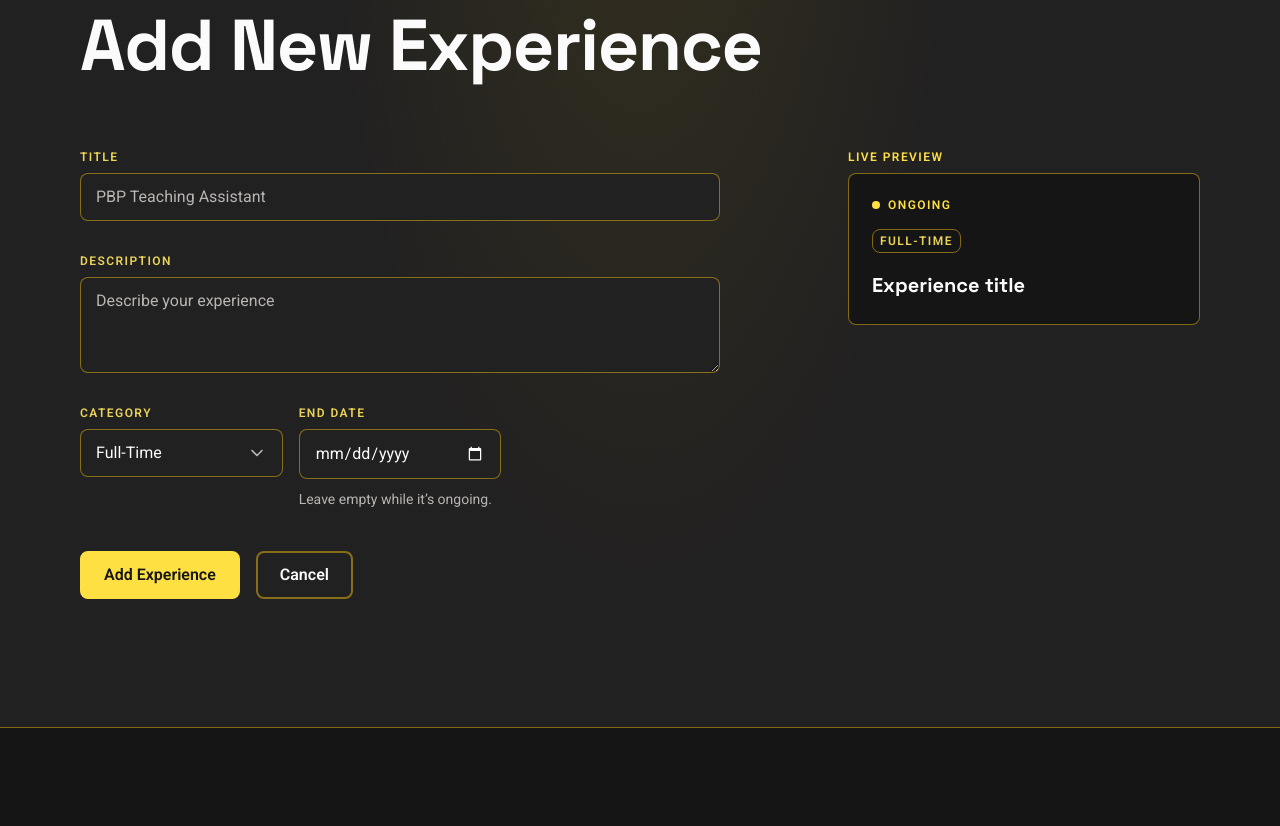
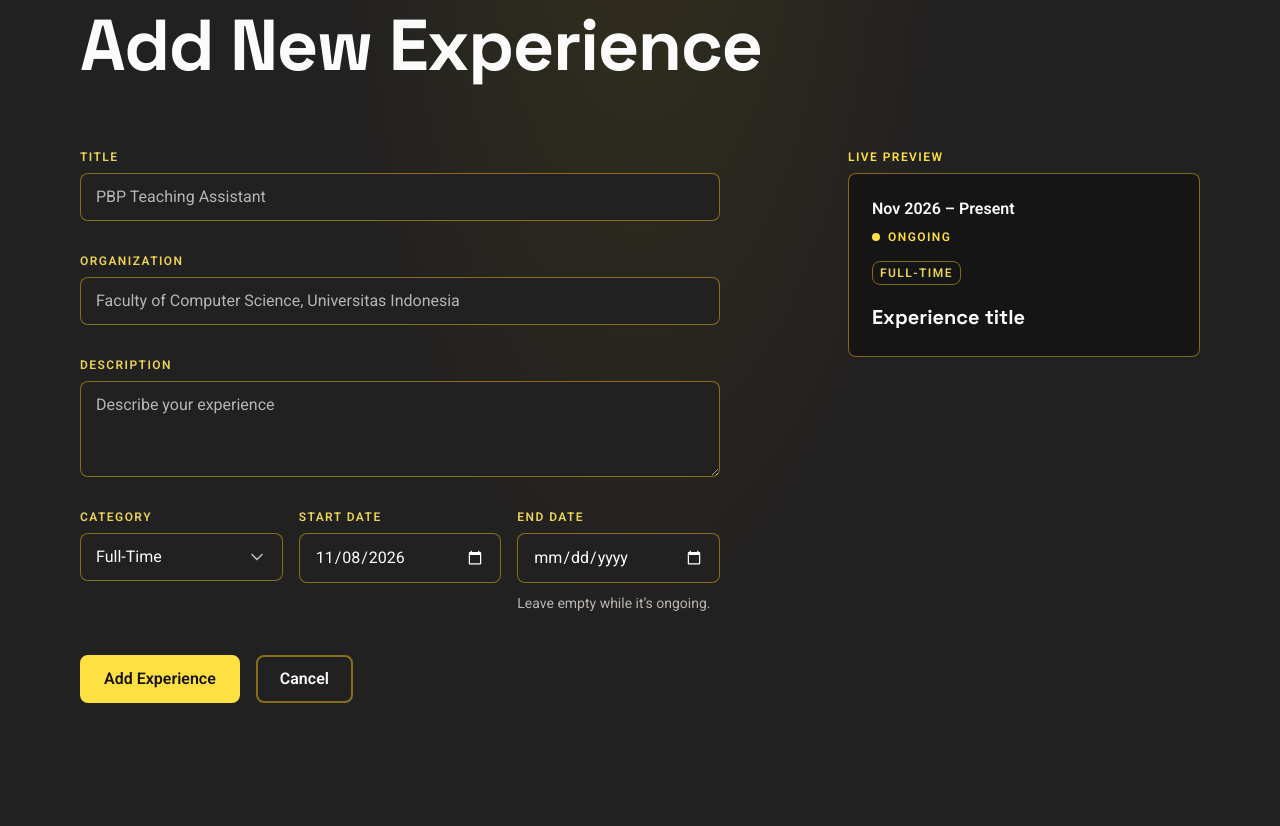
Before and after one commit to 1drism/myportofolio, a Django app: page /experience/add/ in a window 1280 px wide. Shown: the part 204-1030 px from the top of the page. Run offline with Django 5.2, Linux system fonts and the light colour scheme; the visitor is signed in with stand-in values (Sample User, id 1).

Commit message:
feat(experience): add organization and editable start date with period display

```diff
--- a/main/forms.py
+++ b/main/forms.py
@@ -155,15 +155,19 @@ class ExperienceForm(ModelForm):
         model = Experience
         fields = [
             "title",
+            "organization",
             "description",
             "category",
+            "started_at",
             "ended_at",
         ]
 
         labels = {
             "title": "Title",
+            "organization": "Organization",
             "description": "Description",
             "category": "Category",
+            "started_at": "Start Date",
             "ended_at": "End Date",
         }
 
@@ -178,10 +182,21 @@ class ExperienceForm(ModelForm):
                     "maxlength": 255,
                 }
             ),
+            "organization": TextInput(
+                attrs={
+                    "placeholder": "Faculty of Computer Science, Universitas Indonesia",
+                    "maxlength": 255,
+                }
+            ),
             "description": Textarea(
                 attrs={
                     "placeholder": "Describe your experience",
                     "rows": 3,
+                }
+            ),
+            "started_at": DateInput(
+                attrs={
+                    "type": "date",
                 }
             ),
             "ended_at": DateInput(
@@ -190,6 +205,14 @@ class ExperienceForm(ModelForm):
                 }
             ),
         }
+
+    def clean(self):
+        cleaned_data = super().clean()
+        started_at = cleaned_data.get("started_at")
+        ended_at = cleaned_data.get("ended_at")
+        if started_at and ended_at and ended_at < started_at:
+            self.add_error("ended_at", "End date can't be before the start date.")
+        return cleaned_data
 
 
 class SkillForm(ModelForm):
--- a/main/models.py
+++ b/main/models.py
@@ -2,6 +2,7 @@ import uuid
 
 from django.contrib.auth.models import User
 from django.db import models
+from django.utils import timezone
 
 
 class Experience(models.Model):
@@ -16,13 +17,14 @@ class Experience(models.Model):
 
     id = models.UUIDField(primary_key=True, default=uuid.uuid4, editable=False)
     title = models.CharField(max_length=255)
+    organization = models.CharField(max_length=255, blank=True, default="")
     description = models.TextField()
     category = models.CharField(
         max_length=20,
         choices=EXPERIENCE_CHOICES,
         default="full-time",
     )
-    started_at = models.DateTimeField(auto_now_add=True)
+    started_at = models.DateTimeField(default=timezone.now)
     ended_at = models.DateTimeField(blank=True, null=True)
 
     def __str__(self):
@@ -31,6 +33,18 @@ class Experience(models.Model):
     @property
     def is_ongoing(self):
         return self.ended_at is None
+
+    @property
+    def period(self):
+        start = timezone.localdate(self.started_at)
+        if self.ended_at is None:
+            return f"{start:%b %Y} – Present"
+        end = timezone.localdate(self.ended_at)
+        if (start.year, start.month) == (end.year, end.month):
+            return f"{end:%b %Y}"
+        if start.year == end.year:
+            return f"{start:%b} – {end:%b %Y}"
+        return f"{start:%b %Y} – {end:%b %Y}"
 
 class Education(models.Model):
     id = models.UUIDField(primary_key=True, default=uuid.uuid4, editable=False)
--- a/main/views.py
+++ b/main/views.py
@@ -41,7 +41,7 @@ def show_main(request):
 def show_experience(request):
     context = {
         "name": "Idris",
-        "experience_list": Experience.objects.all(),
+        "experience_list": Experience.objects.order_by("-started_at"),
         "is_editor": is_editor(request.user),
     }
     return render(request, "experience.html", context)
--- a/static/css/style.css
+++ b/static/css/style.css
@@ -974,6 +974,7 @@ html {
 }
 
 .experience-form .form-group--category,
+.experience-form .form-group--started_at,
 .experience-form .form-group--ended_at {
     grid-column: span 2;
 }
@@ -1188,6 +1189,7 @@ html {
     overflow-wrap: anywhere;
 }
 
+.preview-card__org:empty,
 .preview-card__description:empty {
     display: none;
 }
--- a/static/js/form-preview.js
+++ b/static/js/form-preview.js
@@ -22,6 +22,24 @@ document.addEventListener("DOMContentLoaded", () => {
         });
     }
 
+    function toDate(value) {
+        return value ? new Date(value + "T00:00") : null;
+    }
+
+    function monthYear(date) {
+        return date.toLocaleDateString("en-US", { month: "short", year: "numeric" });
+    }
+
+    function formatMonthRange(start, end) {
+        if (!start) return "Start date";
+        if (!end) return `${monthYear(start)} – Present`;
+        if (start.getFullYear() === end.getFullYear() && start.getMonth() === end.getMonth()) return monthYear(end);
+        if (start.getFullYear() === end.getFullYear()) {
+            return `${start.toLocaleDateString("en-US", { month: "short" })} – ${monthYear(end)}`;
+        }
+        return `${monthYear(start)} – ${monthYear(end)}`;
+    }
+
     function yearOf(value) {
         return value ? new Date(value + "T00:00").getFullYear() : "";
     }
@@ -44,6 +62,11 @@ document.addEventListener("DOMContentLoaded", () => {
             const ended = fieldValue(el.dataset.previewStatus);
             el.textContent = ended ? "Completed" : "Ongoing";
             el.classList.toggle("is-ongoing", !ended);
+        });
+
+        card.querySelectorAll("[data-preview-range]").forEach((el) => {
+            const [startName, endName] = el.dataset.previewRange.split(" ");
+            el.textContent = formatMonthRange(toDate(fieldValue(startName)), toDate(fieldValue(endName)));
         });
 
         card.querySelectorAll("[data-preview-period]").forEach((el) => {
--- a/templates/experience.html
+++ b/templates/experience.html
@@ -23,7 +23,7 @@
                     {% for experience in experience_list %}
                         <article class="timeline-row">
                             <div class="timeline-row__when">
-                                {# TODO(feature/experience-organization-dates): show the start – end date range here once Experience stores real dates #}
+                                <p class="text-body-strong timeline-row__period">{{ experience.period }}</p>
                                 <p class="timeline-row__status label-overline{% if experience.is_ongoing %} is-ongoing{% endif %}">
                                     {% if experience.is_ongoing %}Ongoing{% else %}Completed{% endif %}
                                 </p>
@@ -31,7 +31,9 @@
                             <div class="timeline-row__body">
                                 <span class="tag label-overline">{{ experience.get_category_display }}</span>
                                 <h2 class="text-h3 timeline-row__title">{{ experience.title }}</h2>
-                                {# TODO(feature/experience-organization-dates): show the organization here once Experience has that field #}
+                                {% if experience.organization %}
+                                    <p class="text-body-strong timeline-row__org">{{ experience.organization }}</p>
+                                {% endif %}
                                 <p class="text-body timeline-row__description">{{ experience.description }}</p>
                             </div>
                             <div class="timeline-row__actions">
--- a/templates/experience_form.html
+++ b/templates/experience_form.html
@@ -18,11 +18,6 @@
                         <div class="form-fields">
                             {% for field in form %}
                                 {% include 'components/form_field.html' %}
-                                {% if field.name == 'title' %}
-                                    {# TODO(feature/experience-organization-dates): add the organization field here once Experience has it #}
-                                {% elif field.name == 'category' %}
-                                    {# TODO(feature/experience-organization-dates): add the start date field here once Experience stores a real start date #}
-                                {% endif %}
                             {% endfor %}
                         </div>
                         <div class="form-actions form-actions--start">
@@ -36,10 +31,11 @@
                     <aside class="form-preview" aria-label="Live preview">
                         <p class="section-kicker">Live preview</p>
                         <article class="preview-card" data-preview-card>
-                            {# TODO(feature/experience-organization-dates): show the date range here once Experience stores real dates #}
+                            <p class="text-body-strong preview-card__period" data-preview-range="started_at ended_at"></p>
                             <p class="timeline-row__status label-overline" data-preview-status="ended_at"></p>
                             <span class="tag label-overline preview-card__tag" data-preview="category" data-placeholder="Category"></span>
                             <h2 class="text-h3 preview-card__title" data-preview="title" data-placeholder="Experience title"></h2>
+                            <p class="text-body-strong preview-card__org" data-preview="organization"></p>
                             <p class="text-body preview-card__description" data-preview="description"></p>
                         </article>
                     </aside>
```
Also changed, not shown: main/tests.py (+52 -0 lines), main/migrations/0008_experience_organization_alter_experience_started_at.py (added).
